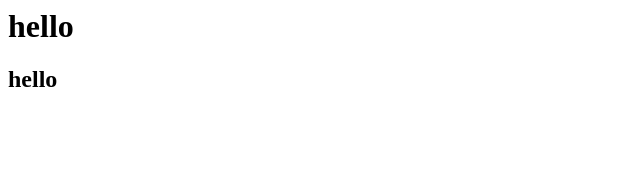
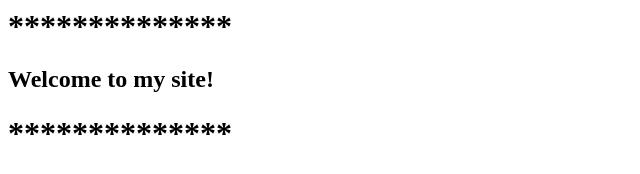
Before and after one commit to ChaofeiQI/ChaofeiQi.github.io, a plain HTML site: page index.html in a window 1280 px wide. Shown: the whole page, without its empty margins (0-640 px from the left). Drawn offline with Linux system fonts and the light colour scheme.

Commit message:
Update index.html

```diff
--- a/index.html
+++ b/index.html
@@ -1,2 +1,3 @@
-<h1>hello</h1>
-<h2>hello</h2>
+<h1>**************</h1>
+<h2>Welcome to my site!</h2>
+<h1>**************</h1>
```
